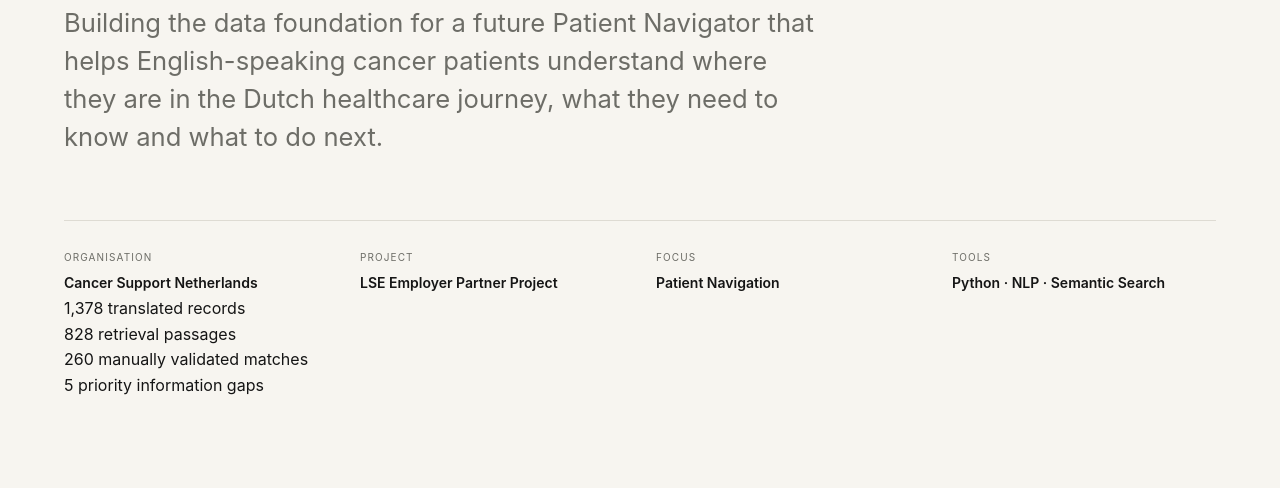
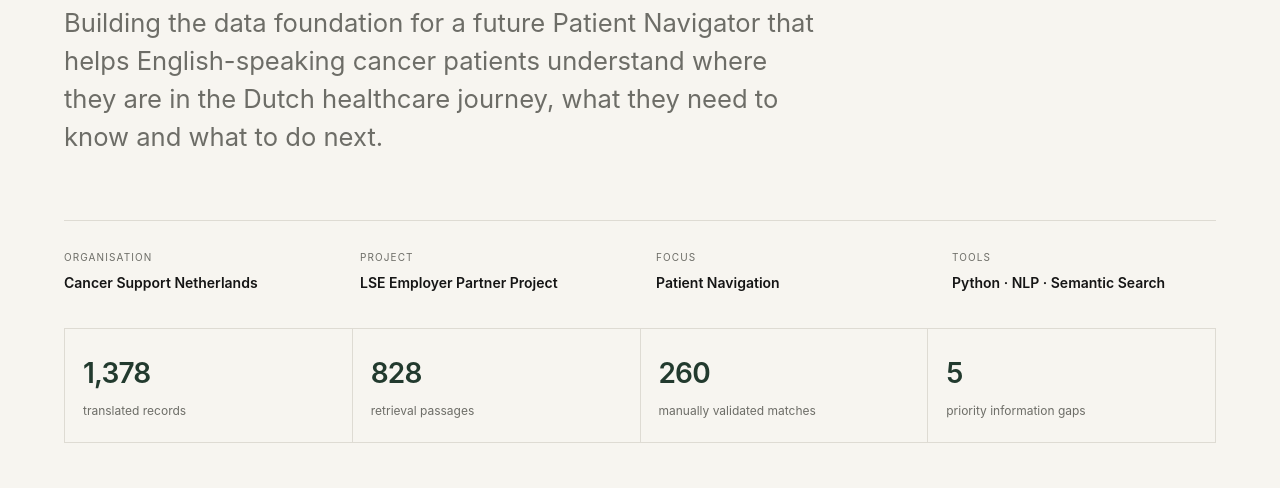
Before and after one commit to LliliiaMykhieieva/LliliiaMykhieieva.github.io, a plain HTML site: page csn.html in a window 1280 px wide. Shown: the part 464-952 px from the top of the page. Drawn offline with Linux system fonts and the light colour scheme.

Commit message:
Update csn.html

```diff
--- a/csn.html
+++ b/csn.html
@@ -164,7 +164,36 @@
       font-size: 14px;
       font-weight: 600;
     }
-
+/* IMPACT SNAPSHOT */
+
+.impact-strip {
+  margin-top: 32px;
+  display: grid;
+  grid-template-columns: repeat(4, 1fr);
+  border-top: 1px solid var(--line);
+  border-left: 1px solid var(--line);
+}
+
+.impact-item {
+  padding: 22px 18px;
+  border-right: 1px solid var(--line);
+  border-bottom: 1px solid var(--line);
+}
+
+.impact-number {
+  display: block;
+  margin-bottom: 5px;
+  color: var(--accent);
+  font-size: 28px;
+  font-weight: 600;
+  letter-spacing: -.03em;
+}
+
+.impact-label {
+  display: block;
+  color: var(--muted);
+  font-size: 12px;
+}
     /* SECTIONS */
 
     section {
```
